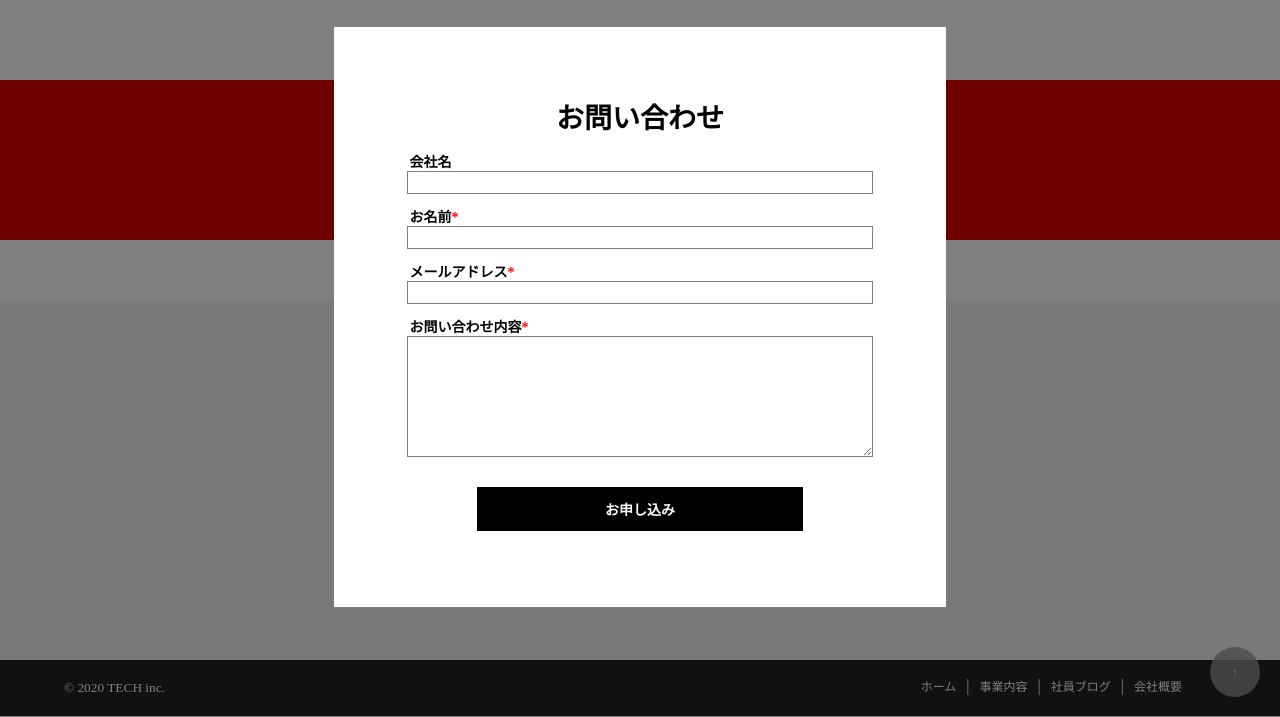
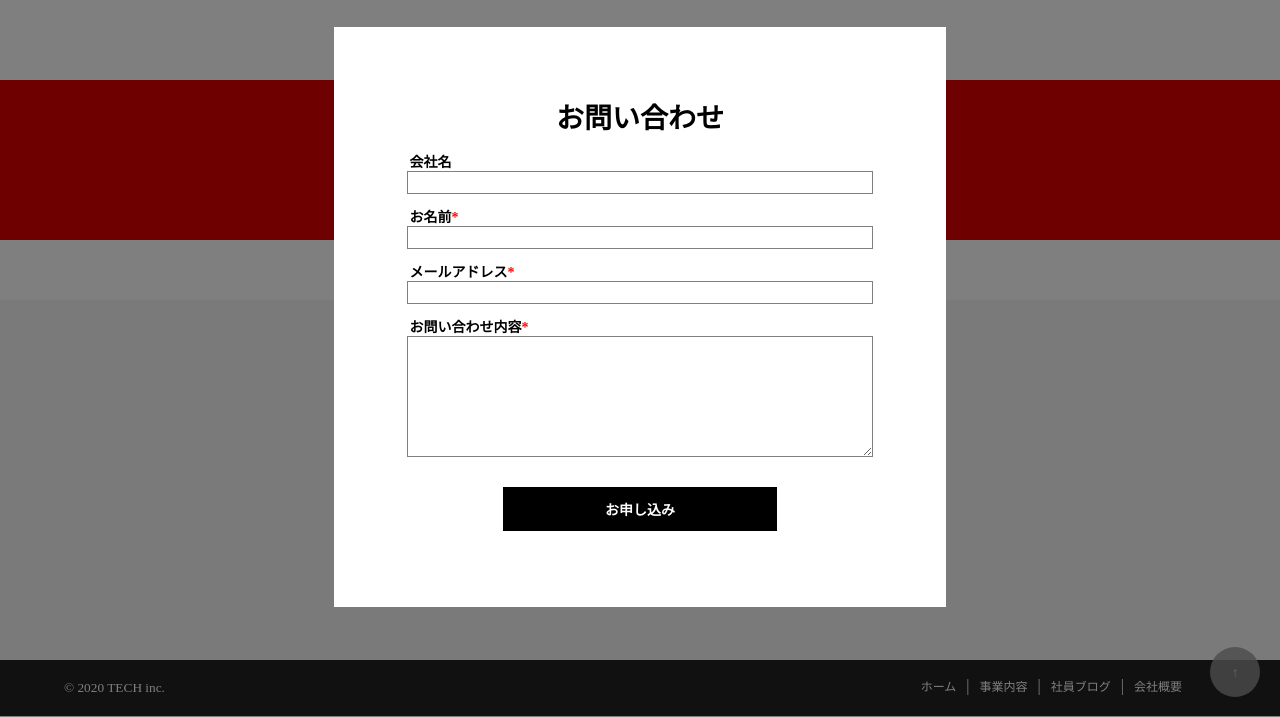
Before and after one commit to ydyd1115/submit_WebDesign_0916, a plain HTML site: page 20220915Douko/index.html in a window 1280 px wide. Both pictures are taken after a click on the button "お問い合わせ". Shown: the part 2715-3432 px from the top of the page. Drawn offline with Linux system fonts and the light colour scheme.

Commit message:
3rd-commit

```diff
--- a/20220915Douko/css/styles.css
+++ b/20220915Douko/css/styles.css
@@ -429,7 +429,7 @@ footer h2{
   background-color: black;
   text-decoration: none;
   margin:5% auto;
-  padding: 12px 128px;
+  padding: 12px 20%;
   font-weight: 600;
   font-size: 14px;
   border:0px;
```
